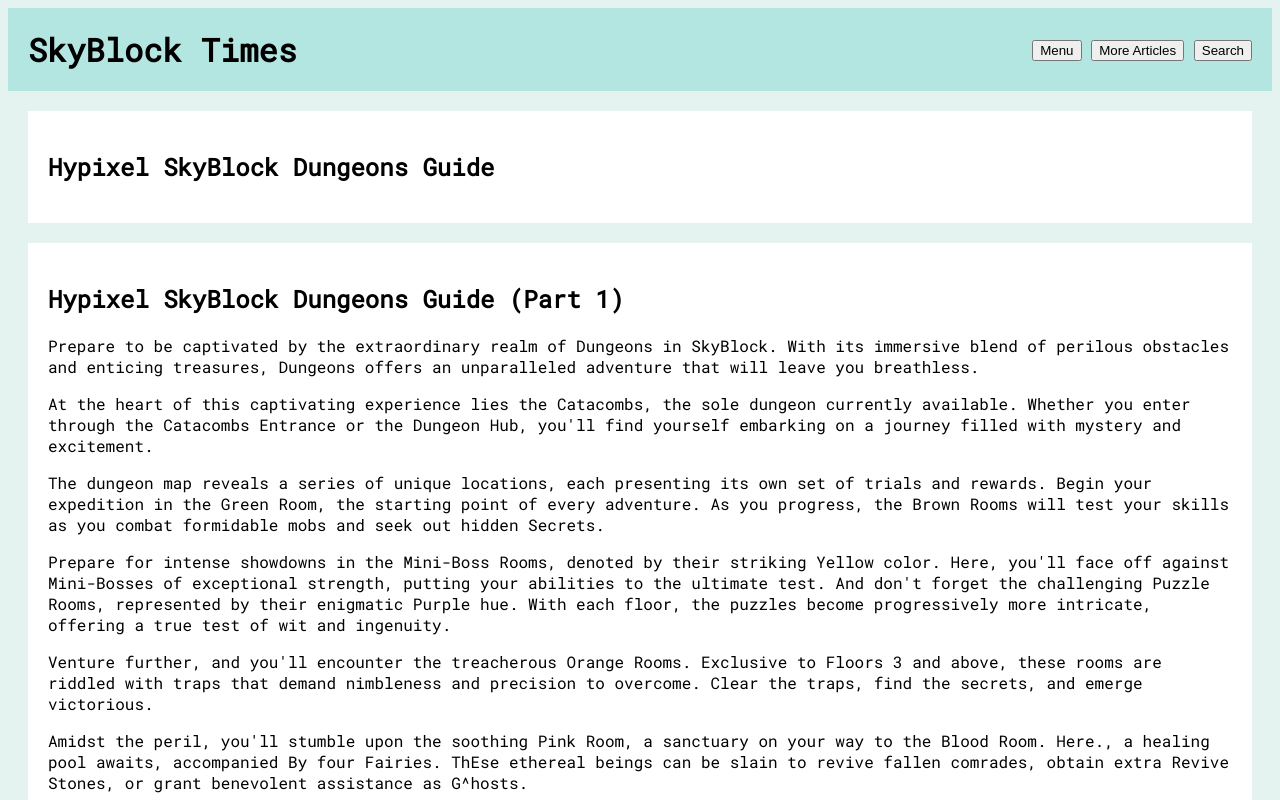
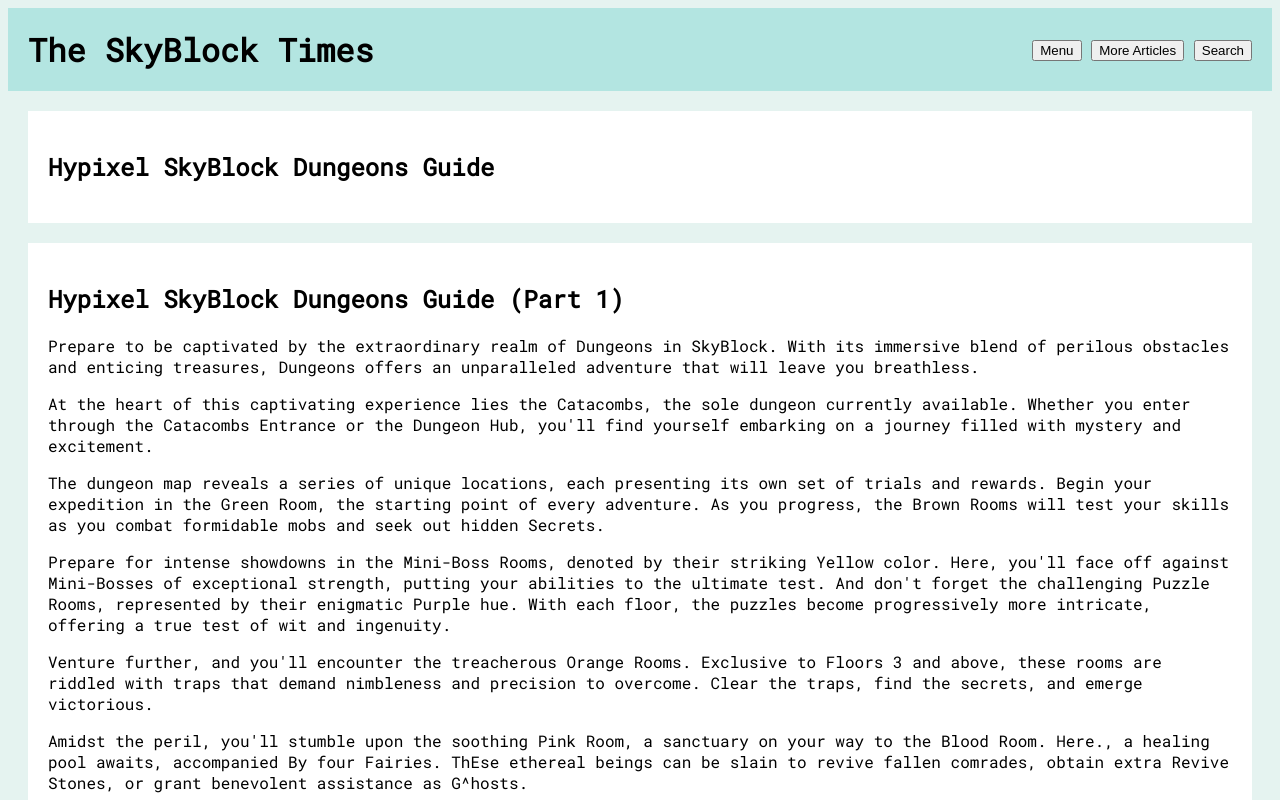
Before and after one commit to 1BrandonCalabrese1/1BrandonCalabrese1.github.io, a plain HTML site: page index.html in a window 1280 px wide. Shown: the top 800 px of the page. Drawn offline with Linux system fonts and the light colour scheme.

Commit message:
Update index.html

```diff
--- a/index.html
+++ b/index.html
@@ -1,7 +1,7 @@
 <!DOCTYPE html>
 <html>
 <head>
-  <title>SkyBlock Times</title>
+  <title>The SkyBlock Times</title>
   <style>
     body {
       background-color: #e5f3f0;
@@ -27,7 +27,7 @@
 </head>
 <body>
   <div class="header">
-    <h1>SkyBlock Times</h1>
+    <h1>The SkyBlock Times</h1>
     <div class="buttons">
       <button>Menu</button>
       <button>More Articles</button>
```
